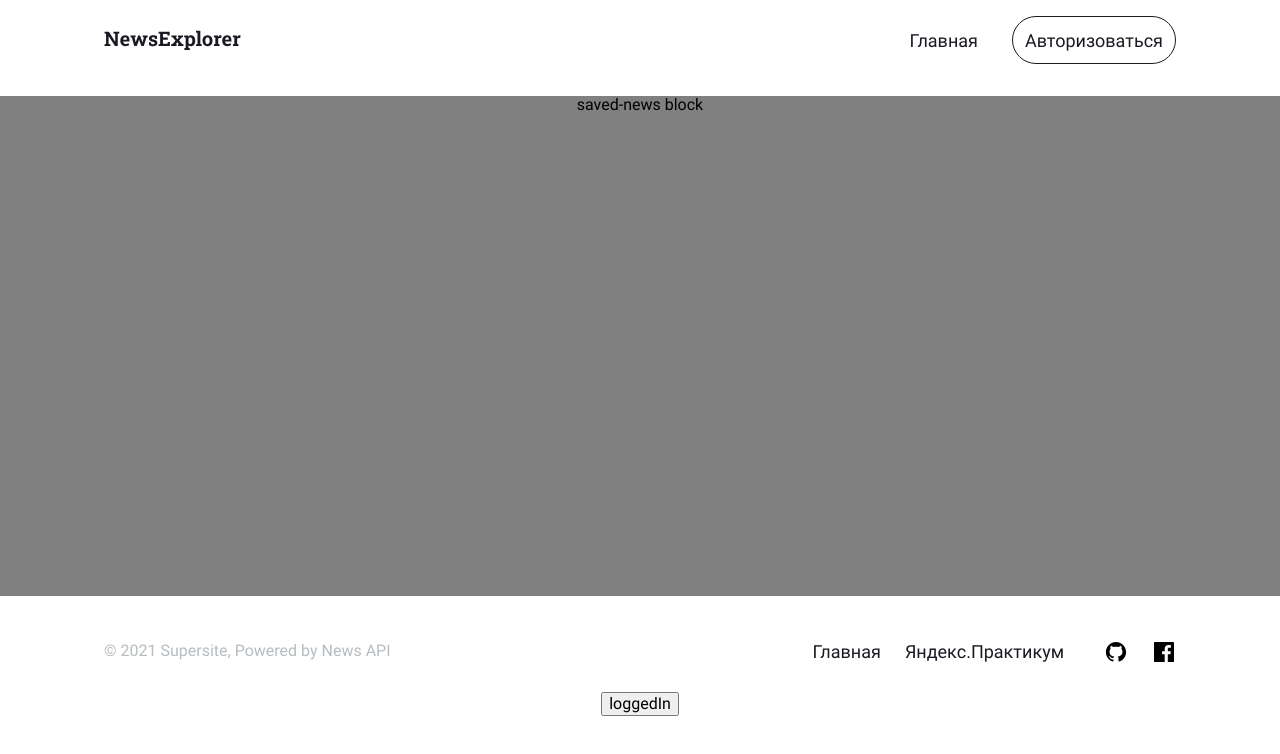
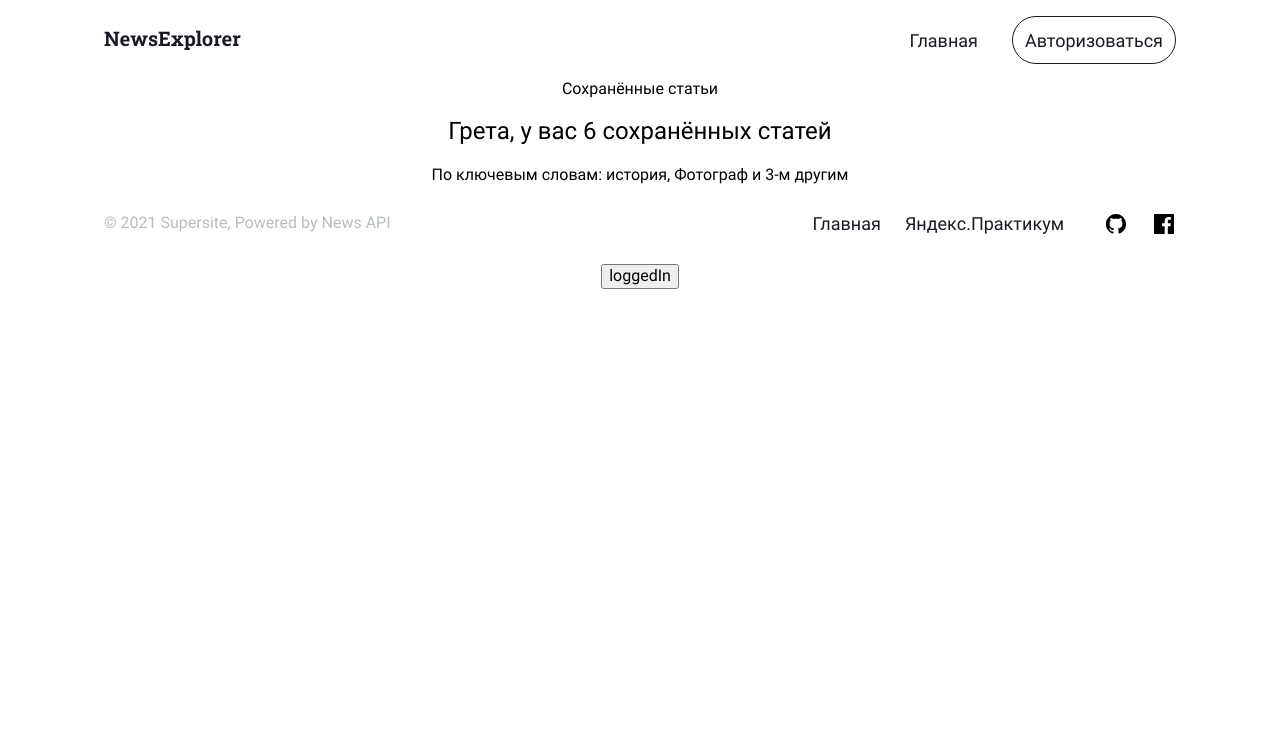
Before and after one commit to alex-kurkov/news-explorer-frontend, a React (Create React App) app: page /saved-news in a window 1280 px wide. Shown: the top 754 px of the page. Built offline with nearby package versions, Linux system fonts and the light colour scheme; the HTML template or start-up script is replaced by a standard one.

Commit message:
start SavedNews

```diff
--- a/src/components/App/App.js
+++ b/src/components/App/App.js
@@ -6,6 +6,7 @@ import {
 import Header from '../Header/Header';
 import Main from '../Main/Main';
 import Footer from '../Footer/Footer';
+import SavedNews from '../SavedNews/SavedNews';
 import articles from '../../temp-articles';
 
 import './App.css';
@@ -14,6 +15,8 @@ const App = () => {
   const [loggedIn, setLoggedIn] = useState(false);
   const [foundCards, setFoundCards] = useState([]);
   const [newsListStatus, setNewsListStatus] = useState(0);
+
+  const saved = articles.innerApi;
 
   const searchNews = (values) => {
     setNewsListStatus(102); // processing
@@ -44,7 +47,7 @@ const App = () => {
             />
           </Route>
           <Route exact path="/saved-news">
-            <p style={{ height: '500px', background: 'gray' }}>saved-news block</p>
+            <SavedNews cards={saved} />
           </Route>
           <Route path="">
             <Redirect to="/" />
--- a/src/components/NewsCard/NewsCard.js
+++ b/src/components/NewsCard/NewsCard.js
@@ -9,6 +9,7 @@ const NewsCard = ({ loggedIn, card }) => {
   } = card;
   const [saved, setSaved] = useState(false);
   const textEl = useRef();
+
   const ellipsize = () => {
     const el = textEl.current;
     const letters = el.innerHTML.split('');
--- a/src/components/NewsCard/news-card.css
+++ b/src/components/NewsCard/news-card.css
@@ -75,28 +75,43 @@
   overflow: hidden;
 }
 
-@media screen and (max-width: 1279px) {
+@media screen and (max-width: 1439px) {
+  .news-card {
+    width: 296px;
+    height: 440px;
+  }
+  .news-card__image {
+    height: 160px;
+  }
+  .news-card__info-wrapper {
+    padding: 16px;
+    height: 280px;
+  }
+  .news-card__info {
+    gap: 12px;
+    margin-bottom: 16px;
+    height: 176px;
+  }
+  .news-card__title {
+    font-size: 22px;
+    line-height: 24px;
+  }
+}
+@media screen and (max-width: 999px) {
   .news-card {
     width: 224px;
     height: 420px;
   }
   .news-card__image {
-    width: 100%;
     height: 150px;
   }
   .news-card__info-wrapper {
-    width: 100%;
-    padding: 16px;
     height: 270px;
   }
   .news-card__info {
     gap: 10px;
     margin-bottom: 12px;
     height: 170px;
-  }
-  .news-card__title {
-    font-size: 22px;
-    line-height: 24px;
   }
 }
 
--- a/src/components/NewsCardList/newscard-list.css
+++ b/src/components/NewsCardList/newscard-list.css
@@ -67,7 +67,7 @@
   list-style-type: none;
   margin: 0 auto 64px auto;
   padding: 0;
-  justify-content: space-evenly;
+  justify-content: flex-start;
 }
 .newscard-list__item {
   display: inline-block;
--- /dev/null
+++ b/src/components/SavedNews/SavedNews.js
@@ -0,0 +1,90 @@
+/* eslint-disable no-unused-vars */
+import React, { useEffect, useState } from 'react';
+import PropTypes from 'prop-types';
+import NewsCard from '../NewsCard/NewsCard';
+import './saved-news.css';
+
+const SavedNews = ({ cards }) => {
+  const [keywords, setKeywords] = useState([]);
+  const [title, setTitle] = useState('');
+  const [keywordsMsgIntro, setKeywordsMsgIntro] = useState('');
+  const [keywordsMsgWords, setKeywordsMsgWords] = useState('');
+  const [keywordsMsgTail, setKeywordsMsgTail] = useState('');
+  const user = { name: 'Грета' };
+
+  useEffect(() => {
+    const keywordsFiltered = cards
+      .map(({ keyword }) => keyword)
+      .reduce(((acc, item) => {
+        if (acc.includes(item)) return acc;
+        return [...acc, item];
+      }), []);
+    setKeywords(keywordsFiltered);
+  }, []);
+
+  useEffect(() => {
+    const num = cards.length;
+    if (num === 1) return setTitle(`${user.name}, у вас ${cards.length} сохранённая статья`);
+    if (num > 1 && num < 5) return setTitle(`${user.name}, у вас ${cards.length} сохранённых статьи`);
+    if (num >= 5) return setTitle(`${user.name}, у вас ${cards.length} сохранённых статей`);
+    return setTitle(`${user.name}, у вас нет сохранённых статей`);
+  }, []);
+  // NB!! move to helper!
+  useEffect(() => {
+    const num = keywords.length;
+    if (num === 1) {
+      setKeywordsMsgIntro('По ключевому слову: ');
+      setKeywordsMsgWords(keywords.slice(0, 1));
+      setKeywordsMsgTail('');
+    }
+    if (num === 2) {
+      const words = keywords.join(', ');
+      setKeywordsMsgIntro('По ключевым словам: ');
+      setKeywordsMsgWords(words);
+      setKeywordsMsgTail('');
+    }
+    if (num === 3) {
+      const words = keywords.slice(0, 2).join(', ');
+      setKeywordsMsgIntro('По ключевым словам: ');
+      setKeywordsMsgWords(words);
+      setKeywordsMsgTail(' и 1-му другому`');
+    }
+    if (num > 3) {
+      const words = keywords.slice(0, 2).join(', ');
+      setKeywordsMsgIntro('По ключевым словам: ');
+      setKeywordsMsgWords(words);
+      setKeywordsMsgTail(` и ${num - 2}-м другим`);
+    }
+  }, [keywords]);
+
+  return (
+    <section className="saved-news">
+      <span>Сохранённые статьи</span>
+      <h2 className="saved-news__title">
+        {title}
+      </h2>
+      {keywords.length
+      && (
+      <div className="saved-news__keywords-wrapper">
+        <span>{keywordsMsgIntro}</span>
+        <span>{keywordsMsgWords}</span>
+        <span>{keywordsMsgTail}</span>
+      </div>
+      )}
+      {/*       <ul className="saved-news__container">
+        {
+            cards.map((card) => (
+              <li key={card.id} className="saved-news__item">
+                <NewsCard card={card} />
+              </li>
+            ))
+          }
+      </ul> */}
+    </section>
+  );
+};
+
+SavedNews.propTypes = {
+  cards: PropTypes.array.isRequired,
+};
+export default SavedNews;
--- a/src/temp-articles.js
+++ b/src/temp-articles.js
@@ -42,6 +42,7 @@ const outerApi = [
 ];
 const innerApi = [
   {
+    _id: 'weioerg456oieugiuguawegv-2349869-qwe-345tgf',
     keyword: 'история',
     title: 'Лесные огоньки: история одной фотографии',
     text: 'Фотограф отвлеклась от освещения суровой политической реальности Мексики, чтобы запечатлеть ускользающую красоту одного из местных чудес природы.',
@@ -51,6 +52,7 @@ const innerApi = [
     image: 'https://images.unsplash.com/photo-1604256913743-008bc1c585fb?ixid=MXwxMjA3fDB8MHxzZWFyY2h8M3x8c21hbGwlMjBzaXplfGVufDB8fDB8&ixlib=rb-1.2.1&auto=format&fit=crop&w=500&q=60',
   },
   {
+    _id: 'weioerg45sdvgiuguawegv-2349869-qwe-345tgf',
     keyword: 'история',
     title: 'Статья 2',
     text: 'Фотограф отвлеклась от освещения суровой политической реальности Мексики, чтобы запечатлеть ускользающую красоту одного из местных чудес природы.',
@@ -60,7 +62,8 @@ const innerApi = [
     image: 'https://images.unsplash.com/photo-1604256913743-008bc1c585fb?ixid=MXwxMjA3fDB8MHxzZWFyY2h8M3x8c21hbGwlMjBzaXplfGVufDB8fDB8&ixlib=rb-1.2.1&auto=format&fit=crop&w=500&q=60',
   },
   {
-    keyword: 'история',
+    _id: 'weioerg456oieugiugdsfvsv-2349869-qwe-345tgf',
+    keyword: 'Фотограф',
     title: 'Статья 3',
     text: 'Фотограф отвлеклась от освещения суровой политической реальности Мексики, чтобы запечатлеть ускользающую красоту одного из местных чудес природы.',
     date: '2 августа, 2019',
@@ -69,7 +72,28 @@ const innerApi = [
     image: 'https://images.unsplash.com/photo-1604256913743-008bc1c585fb?ixid=MXwxMjA3fDB8MHxzZWFyY2h8M3x8c21hbGwlMjBzaXplfGVufDB8fDB8&ixlib=rb-1.2.1&auto=format&fit=crop&w=500&q=60',
   },
   {
-    keyword: 'история',
+    _id: 'weiaw5343g456qtgiuguawegv-2349869-qwe-345tgf',
+    keyword: 'огоньки',
+    title: 'Статья 4 огоньки: история одной фотографии',
+    text: 'Фотограф отвлеклась от освещения суровой политической реальности Мексики, чтобы запечатлеть ускользающую красоту одного из местных чудес природы.',
+    date: '2 августа, 2019',
+    source: 'Медуза',
+    link: '/',
+    image: 'https://images.unsplash.com/photo-1604256913743-008bc1c585fb?ixid=MXwxMjA3fDB8MHxzZWFyY2h8M3x8c21hbGwlMjBzaXplfGVufDB8fDB8&ixlib=rb-1.2.1&auto=format&fit=crop&w=500&q=60',
+  },
+  {
+    _id: 'weioerg456oieugiuguawegv-sa-qwe-345tgf',
+    keyword: 'суровой',
+    title: 'Статья 4 огоньки: история одной фотографии',
+    text: 'Фотограф отвлеклась от освещения суровой политической реальности Мексики, чтобы запечатлеть ускользающую красоту одного из местных чудес природы.',
+    date: '2 августа, 2019',
+    source: 'Медуза',
+    link: '/',
+    image: 'https://images.unsplash.com/photo-1604256913743-008bc1c585fb?ixid=MXwxMjA3fDB8MHxzZWFyY2h8M3x8c21hbGwlMjBzaXplfGVufDB8fDB8&ixlib=rb-1.2.1&auto=format&fit=crop&w=500&q=60',
+  },
+  {
+    _id: 'weioerg456oieugiuguawegv-2349869-qwe-345treq',
+    keyword: 'Медуза',
     title: 'Статья 4 огоньки: история одной фотографии',
     text: 'Фотограф отвлеклась от освещения суровой политической реальности Мексики, чтобы запечатлеть ускользающую красоту одного из местных чудес природы.',
     date: '2 августа, 2019',
```
Also changed, not shown: src/components/SavedNews/saved-news.css (added), 1 other file (tests, documents, lock files or other folders).
